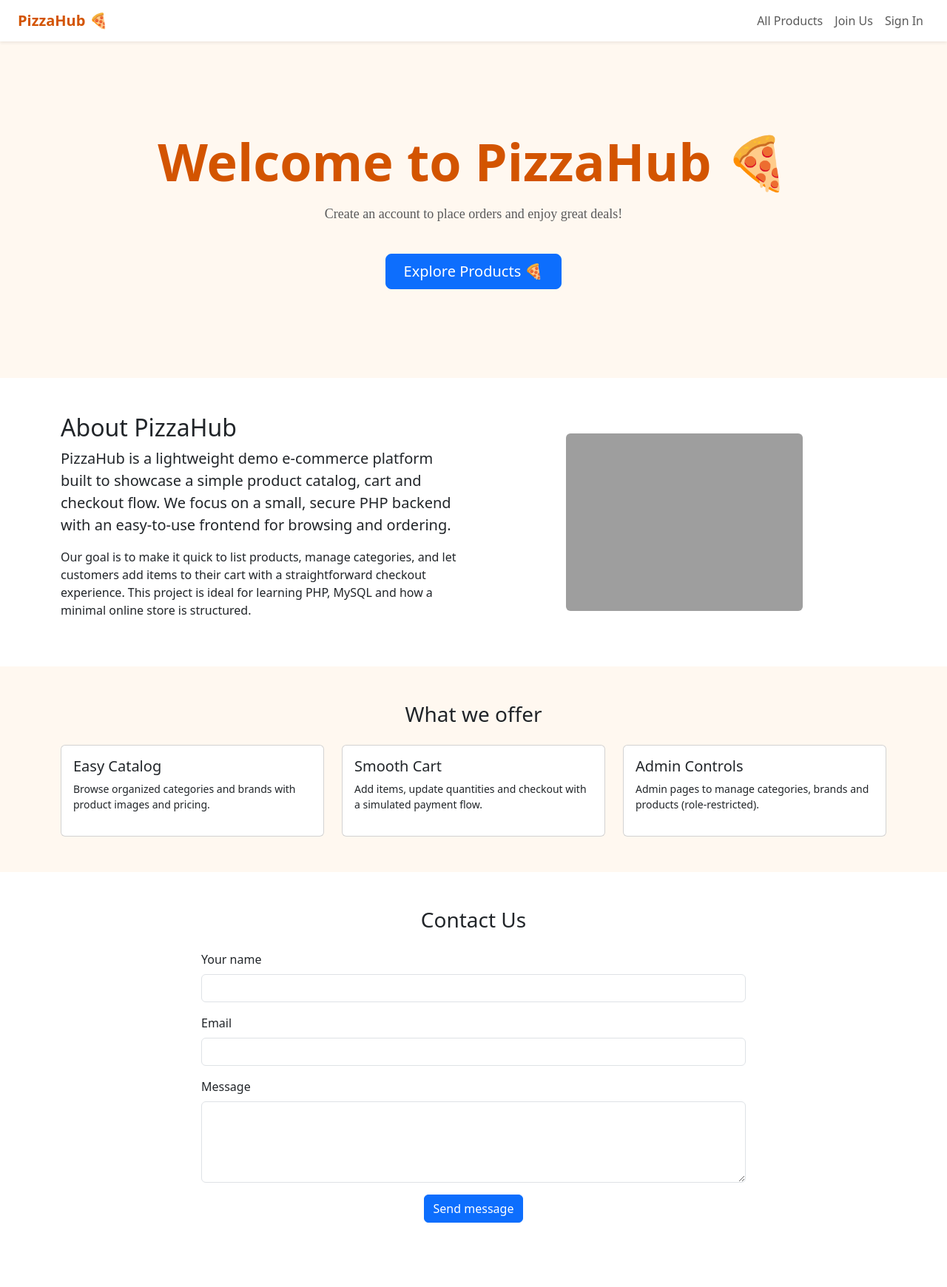
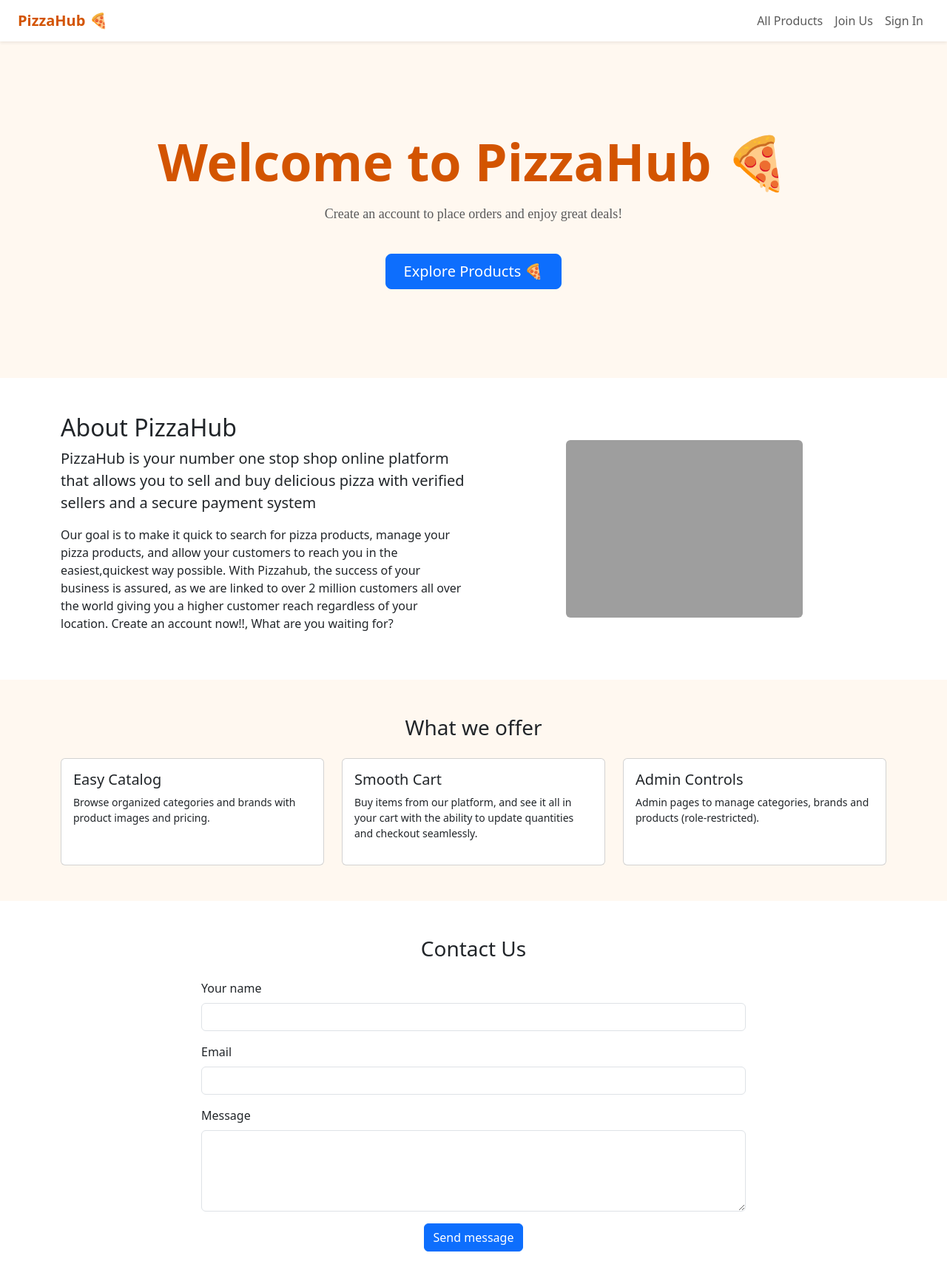
Before and after one commit to Samkay1974/authentication_lab, a PHP site: page / in a window 1280 px wide. Shown: the whole page at 74% size. Before the commit the page ends 1653 px from the top, so only its background shows below. Run offline with PHP 8.4, Linux system fonts and the light colour scheme; some libraries are stand-ins or nearby versions; grey boxes are pictures that could not be loaded.

Commit message:
changes to index.php
Adding more information unto the page

```diff
--- a/includes/header.php
+++ b/includes/header.php
@@ -27,6 +27,7 @@ function _url($path) {
       <?php if (!function_exists('isLoggedIn') || !isLoggedIn()): ?>
         <li class="nav-item"><a href="<?= _url('login/register.php') ?>" class="nav-link">Join Us</a></li>
         <li class="nav-item"><a href="<?= _url('login/login.php') ?>" class="nav-link">Sign In</a></li>
+
       <?php else: ?>
         <?php if (function_exists('isAdmin') && isAdmin()): ?>
           <li class="nav-item"><a href="<?= _url('admin/category.php') ?>" class="nav-link">Category</a></li>
--- a/index.php
+++ b/index.php
@@ -59,11 +59,12 @@ require_once __DIR__.'/settings/core.php';
 		<div class="row align-items-center">
 			<div class="col-md-6">
 				<h2>About PizzaHub</h2>
-				<p class="lead">PizzaHub is a lightweight demo e-commerce platform built to showcase a simple product catalog, cart and checkout flow. We focus on a small, secure PHP backend with an easy-to-use frontend for browsing and ordering.</p>
-				<p>Our goal is to make it quick to list products, manage categories, and let customers add items to their cart with a straightforward checkout experience. This project is ideal for learning PHP, MySQL and how a minimal online store is structured.</p>
+				<p class="lead">PizzaHub is your number one stop shop online platform that allows you to sell and buy delicious pizza with verified sellers and a secure payment system</p>
+				<p>Our goal is to make it quick to search for pizza products, manage your pizza products, and allow your customers to reach
+					you in the easiest,quickest way possible. With Pizzahub, the success of your business is assured, as we are linked to over 2 million customers all over the world giving you a higher customer reach regardless of your location. Create an account now!!, What are you waiting for?</p>
 			</div>
 			<div class="col-md-6 text-center">
-				<img src="images/hero-pizza.png" alt="Pizza" style="max-width:320px;" class="img-fluid rounded">
+				<img src="images/default_pizza.png" alt="Pizza" style="max-width:320px;" class="img-fluid rounded">
 			</div>
 		</div>
 	</div>
@@ -83,7 +84,7 @@ require_once __DIR__.'/settings/core.php';
 			<div class="col-md-4">
 				<div class="card p-3 h-100">
 					<h5>Smooth Cart</h5>
-					<p class="small">Add items, update quantities and checkout with a simulated payment flow.</p>
+					<p class="small">Buy items from our platform, and see it all in your cart with the ability to update quantities and checkout seamlessly.</p>
 				</div>
 			</div>
 			<div class="col-md-4">
```
